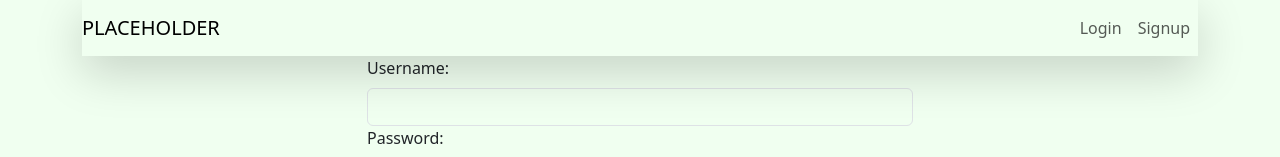
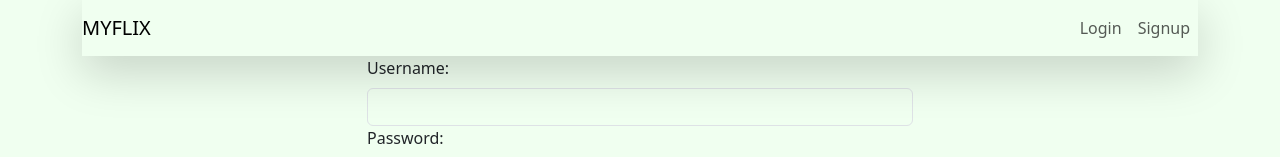
Before and after one commit to HunkRowgan/myFlix-client, a React (Vite) app: page /login in a window 1280 px wide. Shown: the top 157 px of the page. Built offline with nearby package versions, Linux system fonts and the light colour scheme.

Commit message:
Update navigation-bar.jsx

```diff
--- a/src/components/navigation-bar/navigation-bar.jsx
+++ b/src/components/navigation-bar/navigation-bar.jsx
@@ -6,7 +6,7 @@ export const NavigationBar = ({user, onLoggedOut}) => {
     return (
 <Navbar className="my-navbar shadow-lg ">
 
-       <Navbar.Brand> PLACEHOLDER
+       <Navbar.Brand> MYFLIX
        </Navbar.Brand>
        <Navbar.Collapse className="justify-content-end">
          <Nav>
```
